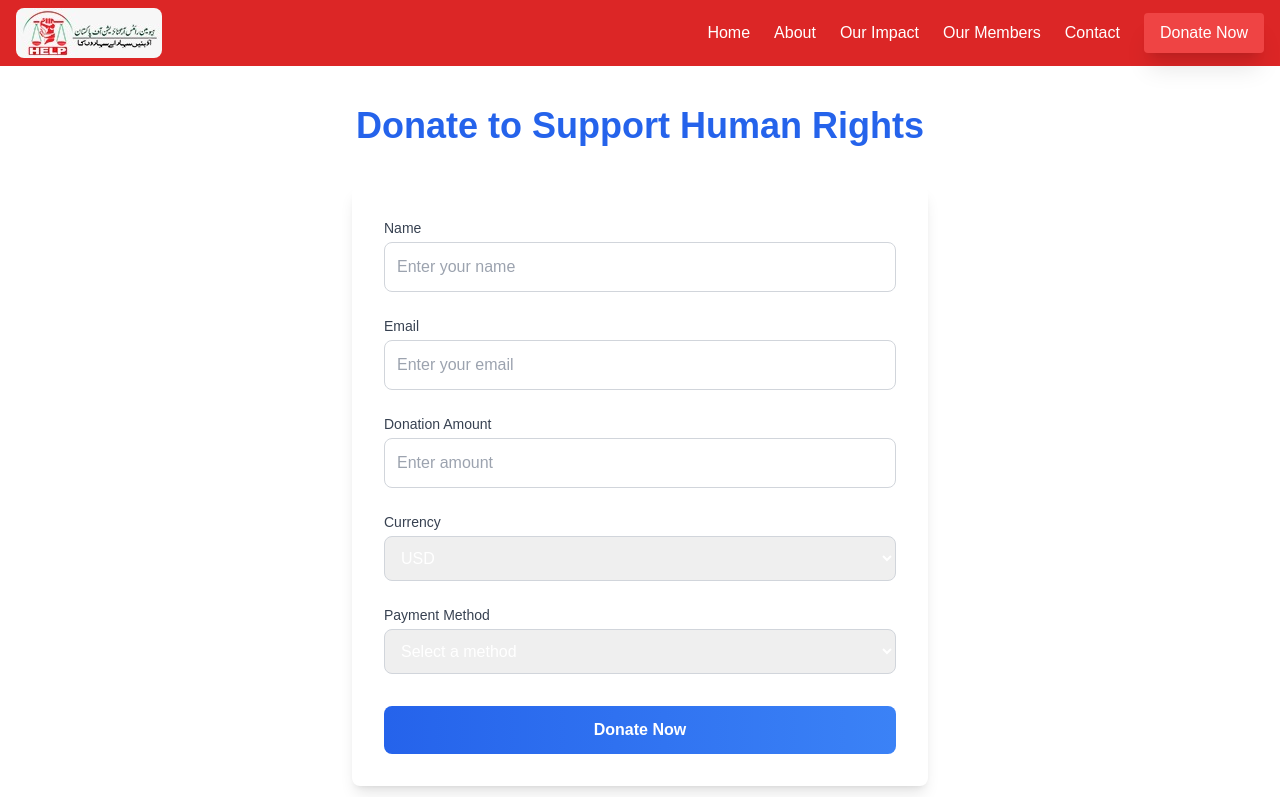
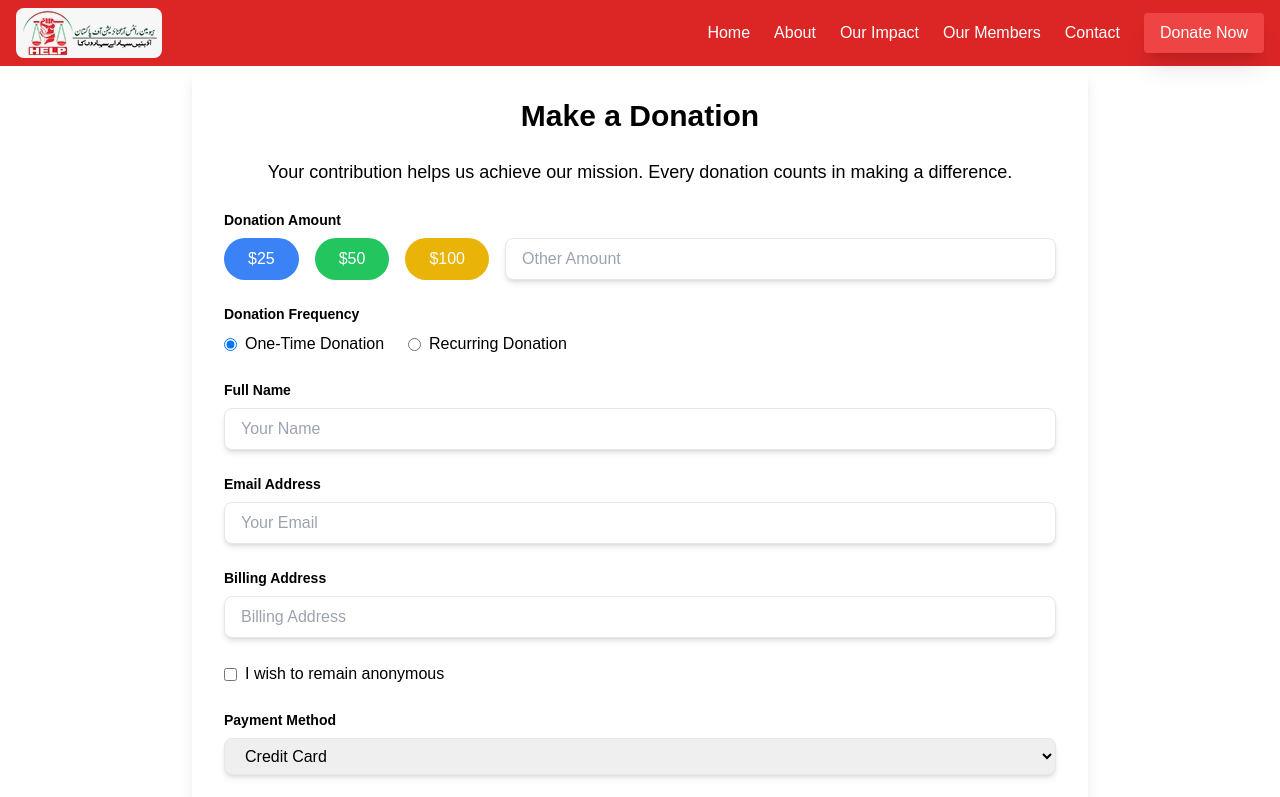
Before and after one commit to 786asifakbar/project, a React (Vite) app: page /donationForm in a window 1280 px wide. Shown: the top 797 px of the page. Built offline with nearby package versions, Linux system fonts and the light colour scheme.

Commit message:
modify form

```diff
--- a/package.json
+++ b/package.json
@@ -12,6 +12,7 @@
   "dependencies": {
     "react": "^18.3.1",
     "react-dom": "^18.3.1",
+    "react-icons": "^5.3.0",
     "react-router-dom": "^6.26.2"
   },
   "devDependencies": {
--- a/src/pages/DonationForm.jsx
+++ b/src/pages/DonationForm.jsx
@@ -1,175 +1,159 @@
-import { useState } from 'react';
+import React, { useState } from "react";
 
 const DonationForm = () => {
-  const [formData, setFormData] = useState({
-    name: '',
-    email: '',
-    amount: '',
-    currency: 'USD',
-    paymentMethod: '',
-  });
-  const [errors, setErrors] = useState({});
-  const [isModalOpen, setIsModalOpen] = useState(false);
+  const [amount, setAmount] = useState("");
+  const [frequency, setFrequency] = useState("one-time");
+  const [name, setName] = useState("");
+  const [email, setEmail] = useState("");
+  const [billingAddress, setBillingAddress] = useState("");
+  const [isAnonymous, setIsAnonymous] = useState(false);
+  const [paymentMethod, setPaymentMethod] = useState("credit-card");
 
-  const handleChange = (e) => {
-    const { name, value } = e.target;
-    setFormData((prevData) => ({
-      ...prevData,
-      [name]: value,
-    }));
-  };
-
-  const validateForm = () => {
-    const newErrors = {};
-    if (!formData.name) newErrors.name = 'Name is required';
-    if (!formData.email) newErrors.email = 'Email is required';
-    if (!formData.amount) newErrors.amount = 'Amount is required';
-    if (!formData.paymentMethod) newErrors.paymentMethod = 'Payment Method is required';
-    return newErrors;
-  };
-
-  const openConfirmationDialog = (e) => {
-    e.preventDefault(); // Prevent form submission
-    const validationErrors = validateForm();
-    if (Object.keys(validationErrors).length) {
-      setErrors(validationErrors);
-      return;
-    }
-    setErrors({});
-    setIsModalOpen(true);
-  };
-
-  const closeConfirmationDialog = () => {
-    setIsModalOpen(false);
-  };
-
-  const confirmDonation = () => {
-    alert(`Thank you, ${formData.name}! Your donation of ${formData.amount} ${formData.currency} has been processed.`);
-    setIsModalOpen(false);
-    setFormData({
-      name: '',
-      email: '',
-      amount: '',
-      currency: 'USD',
-      paymentMethod: '',
-    }); // Reset the form fields
+  const handleSubmit = (e) => {
+    e.preventDefault();
+    alert(`Thank you for your donation of $${amount}`);
+    // Here you would typically handle payment processing or redirect to a payment gateway
   };
 
   return (
-    <div className="container mx-auto py-10 px-4 sm:px-6 lg:px-8">
-      <h1 className="text-4xl font-bold text-center mb-10 text-blue-600">
-        Donate to Support Human Rights
-      </h1>
+    <div className="max-w-4xl mx-auto bg-white p-8 rounded-lg shadow-lg">
+      <h2 className="text-3xl font-bold mb-6 text-center text-black">Make a Donation</h2>
 
-      <form onSubmit={openConfirmationDialog} className="bg-white p-8 rounded-lg shadow-lg max-w-xl mx-auto">
+      <div className="mb-6">
+        <p className="text-lg mb-4 text-black text-center">
+          Your contribution helps us achieve our mission. Every donation counts in making a difference.
+        </p>
+      </div>
+
+      <form onSubmit={handleSubmit}>
+        {/* Donation Amount */}
         <div className="mb-6">
-          <label className="block text-sm font-medium text-gray-700 mb-1" htmlFor="name">Name</label>
+          <label htmlFor="amount" className="block text-sm font-semibold text-black mb-2">Donation Amount</label>
+          <div className="flex gap-4 justify-start">
+            <button type="button" className="px-6 py-2 bg-blue-500 text-white rounded-full hover:bg-blue-600 transition duration-300" onClick={() => setAmount(25)}>$25</button>
+            <button type="button" className="px-6 py-2 bg-green-500 text-white rounded-full hover:bg-green-600 transition duration-300" onClick={() => setAmount(50)}>$50</button>
+            <button type="button" className="px-6 py-2 bg-yellow-500 text-white rounded-full hover:bg-yellow-600 transition duration-300" onClick={() => setAmount(100)}>$100</button>
+            <input
+              type="number"
+              id="amount"
+              value={amount}
+              onChange={(e) => setAmount(e.target.value)}
+              placeholder="Other Amount"
+              className="flex-1 px-4 py-2 border rounded-lg text-black shadow-md focus:outline-none focus:ring-2 focus:ring-blue-500"
+            />
+          </div>
+        </div>
+
+        {/* Donation Frequency */}
+        <div className="mb-6">
+          <label className="block text-sm font-semibold text-black mb-2">Donation Frequency</label>
+          <div className="flex items-center gap-6">
+            <label className="flex items-center text-black">
+              <input
+                type="radio"
+                name="frequency"
+                value="one-time"
+                checked={frequency === "one-time"}
+                onChange={() => setFrequency("one-time")}
+                className="mr-2"
+              />
+              One-Time Donation
+            </label>
+            <label className="flex items-center text-black">
+              <input
+                type="radio"
+                name="frequency"
+                value="recurring"
+                checked={frequency === "recurring"}
+                onChange={() => setFrequency("recurring")}
+                className="mr-2"
+              />
+              Recurring Donation
+            </label>
+          </div>
+        </div>
+
+        {/* Donor Information */}
+        <div className="mb-6">
+          <label htmlFor="name" className="block text-sm font-semibold text-black mb-2">Full Name</label>
           <input
+            type="text"
             id="name"
-            name="name"
-            type="text"
-            value={formData.name}
-            onChange={handleChange}
-            className={`w-full border ${errors.name ? 'border-red-500' : 'border-gray-300'} rounded-lg p-3 focus:outline-none focus:ring-2 focus:ring-blue-500`}
-            placeholder="Enter your name"
+            value={name}
+            onChange={(e) => setName(e.target.value)}
+            placeholder="Your Name"
+            className="w-full px-4 py-2 border rounded-lg text-black shadow-md focus:outline-none focus:ring-2 focus:ring-blue-500"
           />
-          {errors.name && <span className="text-red-500 text-sm">{errors.name}</span>}
         </div>
 
         <div className="mb-6">
-          <label className="block text-sm font-medium text-gray-700 mb-1" htmlFor="email">Email</label>
+          <label htmlFor="email" className="block text-sm font-semibold text-black mb-2">Email Address</label>
           <input
+            type="email"
             id="email"
-            name="email"
-            type="email"
-            value={formData.email}
-            onChange={handleChange}
-            className={`w-full border ${errors.email ? 'border-red-500' : 'border-gray-300'} rounded-lg p-3 focus:outline-none focus:ring-2 focus:ring-blue-500`}
-            placeholder="Enter your email"
+            value={email}
+            onChange={(e) => setEmail(e.target.value)}
+            placeholder="Your Email"
+            className="w-full px-4 py-2 border rounded-lg text-black shadow-md focus:outline-none focus:ring-2 focus:ring-blue-500"
           />
-          {errors.email && <span className="text-red-500 text-sm">{errors.email}</span>}
         </div>
 
         <div className="mb-6">
-          <label className="block text-sm font-medium text-gray-700 mb-1" htmlFor="amount">Donation Amount</label>
+          <label htmlFor="billingAddress" className="block text-sm font-semibold text-black mb-2">Billing Address</label>
           <input
-            id="amount"
-            name="amount"
-            type="number"
-            value={formData.amount}
-            onChange={handleChange}
-            className={`w-full border ${errors.amount ? 'border-red-500' : 'border-gray-300'} rounded-lg p-3 focus:outline-none focus:ring-2 focus:ring-blue-500`}
-            placeholder="Enter amount"
+            type="text"
+            id="billingAddress"
+            value={billingAddress}
+            onChange={(e) => setBillingAddress(e.target.value)}
+            placeholder="Billing Address"
+            className="w-full px-4 py-2 border rounded-lg text-black shadow-md focus:outline-none focus:ring-2 focus:ring-blue-500"
           />
-          {errors.amount && <span className="text-red-500 text-sm">{errors.amount}</span>}
         </div>
 
+        {/* Anonymous Donation */}
         <div className="mb-6">
-          <label className="block text-sm font-medium text-gray-700 mb-1" htmlFor="currency">Currency</label>
+          <label className="flex items-center text-black">
+            <input
+              type="checkbox"
+              checked={isAnonymous}
+              onChange={() => setIsAnonymous(!isAnonymous)}
+              className="mr-2"
+            />
+            I wish to remain anonymous
+          </label>
+        </div>
+
+        {/* Payment Method */}
+        <div className="mb-6">
+          <label htmlFor="paymentMethod" className="block text-sm font-semibold text-black mb-2">Payment Method</label>
           <select
-            id="currency"
-            name="currency"
-            value={formData.currency}
-            onChange={handleChange}
-            className="w-full border border-gray-300 rounded-lg p-3 focus:outline-none focus:ring-2 focus:ring-blue-500"
+            id="paymentMethod"
+            value={paymentMethod}
+            onChange={(e) => setPaymentMethod(e.target.value)}
+            className="w-full px-4 py-2 border rounded-lg text-black shadow-md focus:outline-none focus:ring-2 focus:ring-blue-500"
           >
-            <option value="PKR">PKR</option>
-            <option value="USD">USD</option>
-            <option value="EUR">EUR</option>
-            <option value="GBP">GBP</option>
+            <option value="credit-card">Credit Card</option>
+            <option value="paypal">PayPal</option>
+            <option value="jazzcash">JazzCash</option>
+            <option value="bank-transfer">Bank Transfer</option>
           </select>
         </div>
 
+        {/* Submit Button */}
         <div className="mb-6">
-          <label className="block text-sm font-medium text-gray-700 mb-1" htmlFor="paymentMethod">Payment Method</label>
-          <select
-            id="paymentMethod"
-            name="paymentMethod"
-            value={formData.paymentMethod}
-            onChange={handleChange}
-            className={`w-full border ${errors.paymentMethod ? 'border-red-500' : 'border-gray-300'} rounded-lg p-3 focus:outline-none focus:ring-2 focus:ring-blue-500`}
-          >
-            <option value="">Select a method</option>
-            <option value="Credit Card">Credit Card</option>
-            <option value="PayPal">PayPal</option>
-            <option value="Bank Transfer">Bank Transfer</option>
-          </select>
-          {errors.paymentMethod && <span className="text-red-500 text-sm">{errors.paymentMethod}</span>}
-        </div>
-
-        <div className="mt-8">
           <button
             type="submit"
-            className="w-full bg-gradient-to-r from-blue-600 to-blue-500 text-white font-bold py-3 rounded-lg hover:from-blue-700 hover:to-blue-600 transition-all duration-300"
+            className="w-full bg-blue-600 text-white py-3 rounded-lg hover:bg-blue-700 transition duration-300 focus:outline-none focus:ring-2 focus:ring-blue-500"
           >
             Donate Now
           </button>
         </div>
       </form>
 
-      {/* Confirmation Dialog */}
-      {isModalOpen && (
-        <div className="fixed inset-0 flex items-center justify-center z-50 bg-black bg-opacity-50">
-          <div className="bg-white rounded-lg shadow-lg p-6 w-96">
-            <h2 className="text-lg font-bold mb-4">Confirm Your Donation</h2>
-            <p>Please confirm your donation of {formData.amount} {formData.currency} using {formData.paymentMethod}.</p>
-            <div className="flex justify-between mt-6">
-              <button
-                onClick={closeConfirmationDialog}
-                className="text-gray-600 hover:text-gray-800"
-              >
-                Cancel
-              </button>
-              <button
-                onClick={confirmDonation}
-                className="bg-blue-600 text-white py-2 px-4 rounded-lg hover:bg-blue-700"
-              >
-                Confirm & Donate
-              </button>
-            </div>
-          </div>
-        </div>
-      )}
+      {/* Post-Donation Engagement */}
+      <div className="text-center mt-8">
+        <p className="text-sm text-black">Thank you for your support! Your donation makes a significant impact.</p>
+      </div>
     </div>
   );
 };
--- a/src/pages/HelpJobBank.jsx
+++ b/src/pages/HelpJobBank.jsx
@@ -39,7 +39,7 @@ const HelpJobBank = () => {
         <div className="flex flex-col md:flex-row gap-10 items-stretch">
           {/* Job Seeker Form */}
           {!isHiring && (
-            <div className="w-screen md:w-screen md:h-screen h-screen pb-96 bg-white p-8 rounded-3xl shadow-lg
+            <div className="w-screen md:w-screen md:h-screen h-screen pb-96 sm:pb-52 md:pb-38 lg:pb-32  bg-white p-8 rounded-3xl
                             transform transition duration-500 hover:scale-105 flex flex-col">
               <div className="flex-grow">
                 <JobSeekerForm />
@@ -49,8 +49,8 @@ const HelpJobBank = () => {
 
           {/* Hiring Form */}
           {isHiring && (
-            <div className="w-screen md:w-screen md:h-screen lg:h-screen h-screen pb-96
-             bg-white p-8 rounded-3xl shadow-lg transform transition duration-500 hover:scale-105 flex flex-col">
+            <div className="w-screen md:w-screen md:h-screen lg:h-screen h-screen pb-96 sm:pb-52 md:pb-38 lg:pb-32
+             bg-white p-8 rounded-3xl transform transition duration-500 hover:scale-105 flex flex-col">
               <div className="flex-grow">
                 <HiringForm />
               </div>
```
Also changed, not shown: 1 other file (tests, documents, lock files or other folders).
